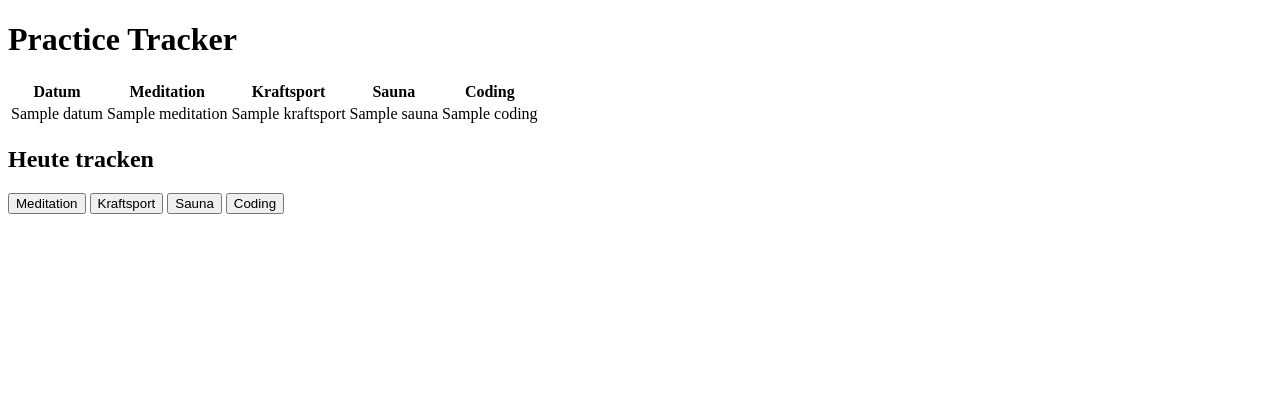
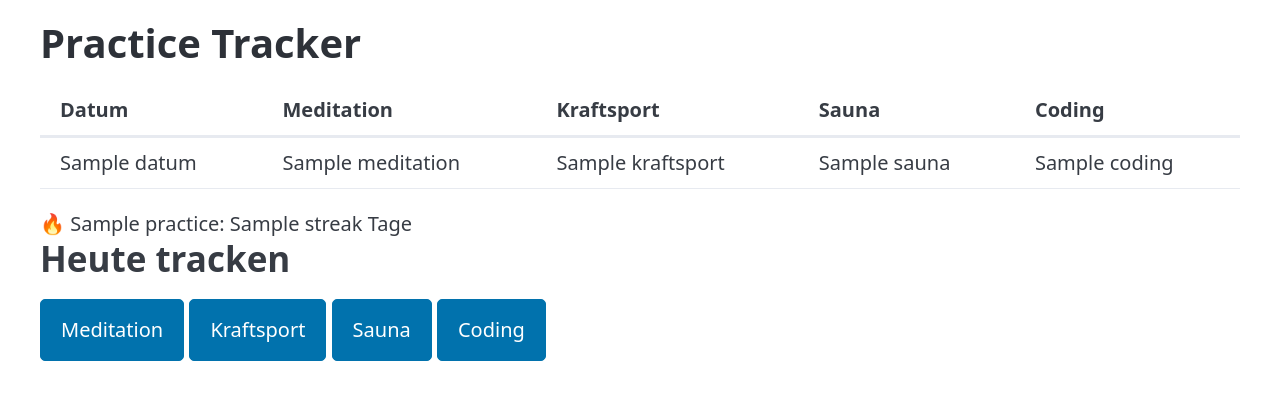
Before and after one commit to amorfati-dev/habittracker, a FastAPI app: template templates/index.html in a window 1280 px wide. Shown: the top 400 px of the page. Run offline with FastAPI, Linux system fonts and the light colour scheme; the template is opened without the code that fills it: most values are stand-ins (such as "Sample title", 1, 10 or a date in 2020); some libraries are stand-ins or nearby versions.

Commit message:
phase D: Steraks,OOB, PICO, Toggle

```diff
--- a/main.py
+++ b/main.py
@@ -53,6 +53,16 @@ def loesche_eintrag(datum: str):
     conn.commit()
     conn.close()
 
+def errechne_streak(eintraege: list[Eintrag], practice: str) -> int:
+    """Errechnet die aktuelle Streak für die gegebene Practice"""
+    streak = 0
+    for eintrag in sorted(eintraege, key=lambda x: x["datum"], reverse=True):
+        if eintrag.get(practice) == "y":
+            streak += 1
+        else:
+            break
+    return streak
+
 app = FastAPI()
 
 templates = Jinja2Templates(directory="templates")
@@ -62,8 +72,10 @@ templates = Jinja2Templates(directory="templates")
 def home(request: Request):
     eintraege = lade_eintraege()
     eintraege = sorted(eintraege, key=lambda x: x["datum"], reverse=True)
-    return templates.TemplateResponse(request, "index.html", {"eintraege": eintraege})
-
+    streaks = {}
+    for practice in practices:
+        streaks[practice] = errechne_streak(eintraege, practice)
+    return templates.TemplateResponse(request, "index.html", {"eintraege": eintraege, "streaks": streaks})
 
 @app.get("/entries")
 def get_entries() -> list[Eintrag]:
@@ -94,14 +106,21 @@ def check_practice(practice : str, request: Request):
     """Trackt die Practices die heute durchgeführt wurden"""
     heute = date.today().isoformat()
 
-    # Direkt in die DB schreiben - nur diese eine Practice für heute speichern
+    # Get the current value of the practice for today
     conn = sqlite3.connect("tracker.db")
     cursor = conn.cursor()
-    cursor.execute("INSERT OR REPLACE INTO entries (datum, practice, erledigt) VALUES (?, ?, ?)", (heute, practice, 1))
+    cursor.execute("SELECT erledigt FROM entries WHERE datum = ? AND practice = ?", (heute, practice))
+    result = cursor.fetchone()
+    current_value = result[0] if result else 0
+    toggle_value = 1 if current_value == 0 else 0
+    cursor.execute("INSERT OR REPLACE INTO entries (datum, practice, erledigt) VALUES (?, ?, ?)", (heute, practice, toggle_value))
     conn.commit()
     conn.close()
 
     #Aktualisierte Eintrage laden und nur Tabelle rendern
     eintraege = lade_eintraege()
     eintraege = sorted(eintraege, key=lambda x: x["datum"], reverse=True)
-    return templates.TemplateResponse(request, "_table.html", {"eintraege": eintraege})
+    streaks = {}
+    for p in practices:
+        streaks[p] = errechne_streak(eintraege, p)
+    return templates.TemplateResponse(request, "_track_response.html", {"eintraege": eintraege, "streaks": streaks})
--- /dev/null
+++ b/templates/_streak.html
@@ -0,0 +1 @@
+<div id="streak-{{ practice }}" {% if oob %}hx-swap-oob="true"{% endif %}> 🔥 {{ practice }}: {{ streak }} Tage</div>
--- a/templates/index.html
+++ b/templates/index.html
@@ -3,16 +3,27 @@
 <head>
     <title>Practice Tracker</title>
     <script src="https://unpkg.com/htmx.org@1.9.9"></script>
+    <link
+  rel="stylesheet"
+  href="https://cdn.jsdelivr.net/npm/@picocss/pico@2/css/pico.min.css"
+>
 </head>
 <body>
+    <main class="container">
     <h1>Practice Tracker</h1>
     <div id="table-container">
         {% include "_table.html" %}
+    </div>
+    <div id="streak-container">
+        {% for practice, streak in streaks.items() %}
+        {% include "_streak.html" %}
+        {% endfor %}
     </div>
     <h2>Heute tracken</h2>
 <button hx-post="/track/meditation" hx-target="#table-container">Meditation</button>
 <button hx-post="/track/kraftsport" hx-target="#table-container">Kraftsport</button>
 <button hx-post="/track/sauna" hx-target="#table-container">Sauna</button>
 <button hx-post="/track/coding" hx-target="#table-container">Coding</button>
+</main>
 </body>
 </html>
```
Also changed, not shown: templates/_track_response.html (added, +7 -0 lines).
